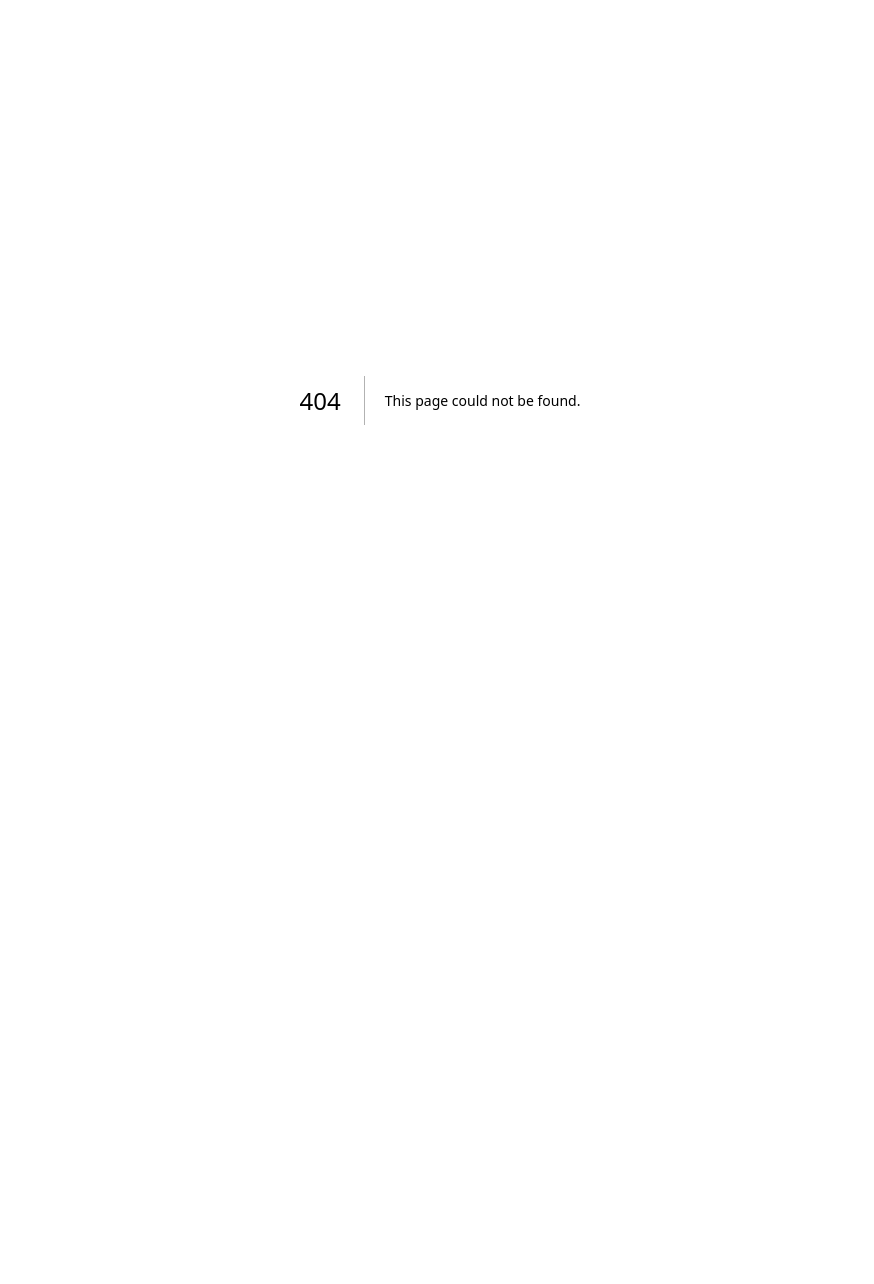
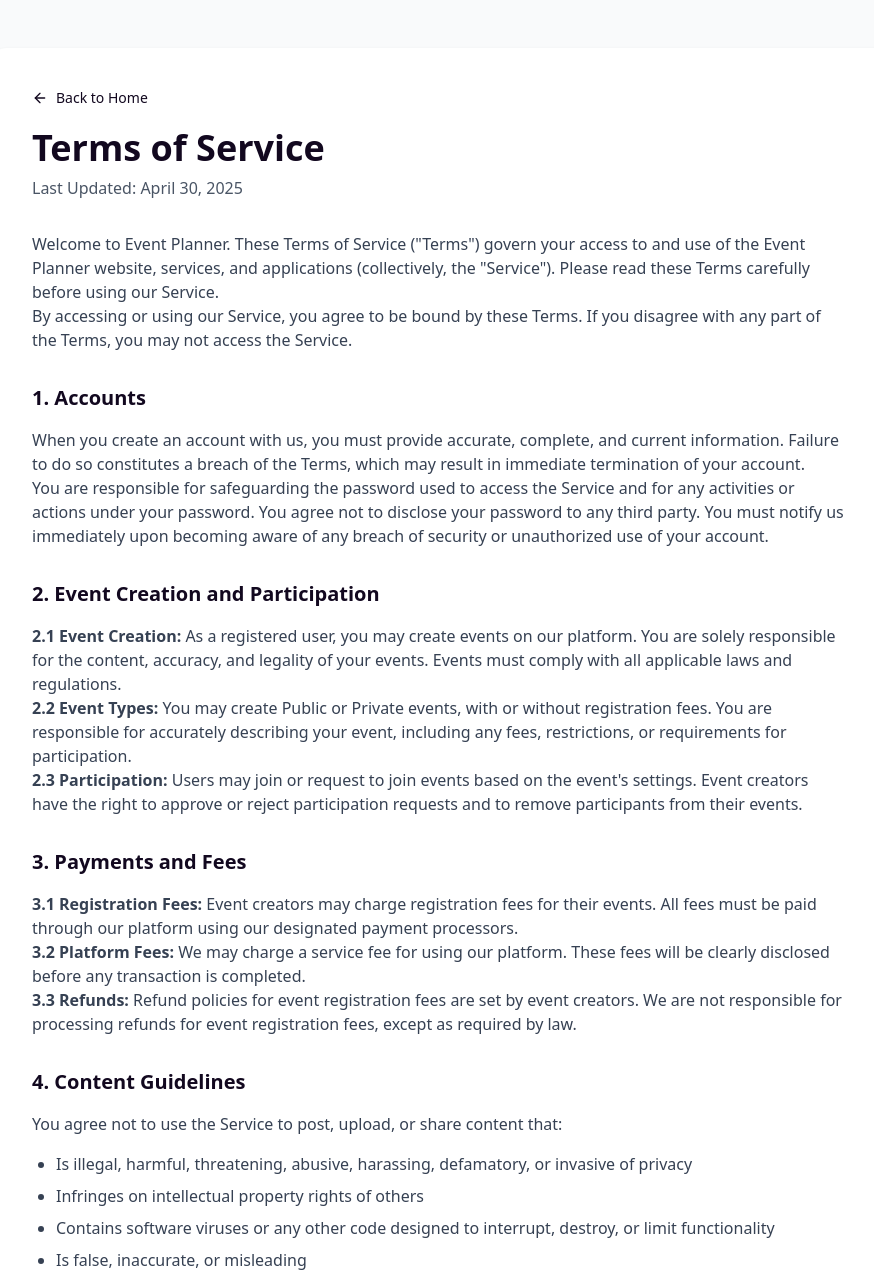
Before and after one commit to rockyhaque/eventlyze-client, a Next.js app: page /terms in a window 1280 px wide. Before the commit this address had no page. Shown: the top 1284 px of the page, without its empty margins (200-1074 px from the left). Before the commit the page ends 800 px from the top, so only its background shows below. Built offline with nearby package versions, Linux system fonts and the light colour scheme.

Commit message:
feat:add terms page

```diff
--- /dev/null
+++ b/src/app/(WithCommonLayout)/terms/page.tsx
@@ -0,0 +1,185 @@
+import Link from "next/link"
+import { Button } from "@/components/ui/button"
+import { ArrowLeft } from "lucide-react"
+
+export default function TermsOfServicePage() {
+  return (
+    <div className="min-h-screen bg-gray-50 py-12 px-4">
+      <div className="container mx-auto max-w-4xl">
+        <div className="bg-white rounded-xl shadow-sm p-6 md:p-10">
+          <div className="mb-8">
+            <Link
+              href="/"
+              className="inline-flex items-center text-sm text-[#12081F] hover:text-purple-700 transition-colors"
+            >
+              <ArrowLeft className="mr-2 h-4 w-4" />
+              Back to Home
+            </Link>
+            <h1 className="text-3xl md:text-4xl font-bold mt-4 text-[#12081F]">Terms of Service</h1>
+            <p className="text-gray-600 mt-2">Last Updated: April 30, 2025</p>
+          </div>
+
+          <div className="prose max-w-none text-gray-700">
+            <p>
+             {
+                ` Welcome to Event Planner. These Terms of Service ("Terms") govern your access to and use of the Event
+              Planner website, services, and applications (collectively, the "Service"). Please read these Terms
+              carefully before using our Service.`
+             }
+            </p>
+
+            <p>
+              By accessing or using our Service, you agree to be bound by these Terms. If you disagree with any part of
+              the Terms, you may not access the Service.
+            </p>
+
+            <h2 className="text-xl font-semibold mt-8 mb-4 text-[#12081F]">1. Accounts</h2>
+
+            <p>
+              When you create an account with us, you must provide accurate, complete, and current information. Failure
+              to do so constitutes a breach of the Terms, which may result in immediate termination of your account.
+            </p>
+
+            <p>
+              You are responsible for safeguarding the password used to access the Service and for any activities or
+              actions under your password. You agree not to disclose your password to any third party. You must notify
+              us immediately upon becoming aware of any breach of security or unauthorized use of your account.
+            </p>
+
+            <h2 className="text-xl font-semibold mt-8 mb-4 text-[#12081F]">2. Event Creation and Participation</h2>
+
+            <p>
+              <strong>2.1 Event Creation:</strong> As a registered user, you may create events on our platform. You are
+              solely responsible for the content, accuracy, and legality of your events. Events must comply with all
+              applicable laws and regulations.
+            </p>
+
+            <p>
+              <strong>2.2 Event Types:</strong> You may create Public or Private events, with or without registration
+              fees. You are responsible for accurately describing your event, including any fees, restrictions, or
+              requirements for participation.
+            </p>
+
+            <p>
+              <strong>2.3 Participation:</strong> {
+                `Users may join or request to join events based on the event's
+              settings. Event creators have the right to approve or reject participation requests and to remove
+              participants from their events.`
+              }
+            </p>
+
+            <h2 className="text-xl font-semibold mt-8 mb-4 text-[#12081F]">3. Payments and Fees</h2>
+
+            <p>
+              <strong>3.1 Registration Fees:</strong> Event creators may charge registration fees for their events. All
+              fees must be paid through our platform using our designated payment processors.
+            </p>
+
+            <p>
+              <strong>3.2 Platform Fees:</strong> We may charge a service fee for using our platform. These fees will be
+              clearly disclosed before any transaction is completed.
+            </p>
+
+            <p>
+              <strong>3.3 Refunds:</strong> Refund policies for event registration fees are set by event creators. We
+              are not responsible for processing refunds for event registration fees, except as required by law.
+            </p>
+
+            <h2 className="text-xl font-semibold mt-8 mb-4 text-[#12081F]">4. Content Guidelines</h2>
+
+            <p>You agree not to use the Service to post, upload, or share content that:</p>
+
+            <ul className="list-disc pl-6 my-4 space-y-2">
+              <li>Is illegal, harmful, threatening, abusive, harassing, defamatory, or invasive of privacy</li>
+              <li>Infringes on intellectual property rights of others</li>
+              <li>
+                Contains software viruses or any other code designed to interrupt, destroy, or limit functionality
+              </li>
+              <li>Is false, inaccurate, or misleading</li>
+              <li>Promotes discrimination, bigotry, racism, hatred, or harm against any individual or group</li>
+              <li>Is violent or threatening or promotes violence or actions that threaten any person or entity</li>
+            </ul>
+
+            <p>
+              We reserve the right to remove any content that violates these guidelines and to terminate accounts of
+              users who repeatedly violate them.
+            </p>
+
+            <h2 className="text-xl font-semibold mt-8 mb-4 text-[#12081F]">5. Intellectual Property</h2>
+
+            <p>
+              The Service and its original content, features, and functionality are and will remain the exclusive
+              property of Event Planner and its licensors. The Service is protected by copyright, trademark, and other
+              laws of both the United States and foreign countries.
+            </p>
+
+            <p>
+              By posting content on our Service, you grant us a non-exclusive, worldwide, royalty-free license to use,
+              reproduce, modify, adapt, publish, translate, and distribute it in any media format for the purpose of
+              providing and promoting the Service.
+            </p>
+
+            <h2 className="text-xl font-semibold mt-8 mb-4 text-[#12081F]">6. Limitation of Liability</h2>
+
+            <p>
+              In no event shall Event Planner, its directors, employees, partners, agents, suppliers, or affiliates be
+              liable for any indirect, incidental, special, consequential, or punitive damages, including without
+              limitation, loss of profits, data, use, goodwill, or other intangible losses, resulting from:
+            </p>
+
+            <ul className="list-disc pl-6 my-4 space-y-2">
+              <li>Your access to or use of or inability to access or use the Service</li>
+              <li>Any conduct or content of any third party on the Service</li>
+              <li>Any content obtained from the Service</li>
+              <li>Unauthorized access, use, or alteration of your transmissions or content</li>
+            </ul>
+
+            <h2 className="text-xl font-semibold mt-8 mb-4 text-[#12081F]">7. Termination</h2>
+
+            <p>
+              We may terminate or suspend your account immediately, without prior notice or liability, for any reason,
+              including without limitation if you breach the Terms. Upon termination, your right to use the Service will
+              immediately cease.
+            </p>
+
+            <h2 className="text-xl font-semibold mt-8 mb-4 text-[#12081F]">8. Changes to Terms</h2>
+
+            <p>
+              {`We reserve the right to modify or replace these Terms at any time. If a revision is material, we will try
+              to provide at least 30 days' notice prior to any new terms taking effect. What constitutes a material
+              change will be determined at our sole discretion.`}
+            </p>
+
+            <h2 className="text-xl font-semibold mt-8 mb-4 text-[#12081F]">9. Governing Law</h2>
+
+            <p>
+              These Terms shall be governed and construed in accordance with the laws of [Your Country/State], without
+              regard to its conflict of law provisions.
+            </p>
+
+            <h2 className="text-xl font-semibold mt-8 mb-4 text-[#12081F]">10. Contact Us</h2>
+
+            <p>
+              If you have any questions about these Terms, please contact us at{" "}
+              <a href="mailto:support@eventplanner.com" className="text-purple-700 hover:underline">
+                support@eventplanner.com
+              </a>
+              .
+            </p>
+          </div>
+
+          <div className="mt-12 pt-6 border-t border-gray-200">
+            <div className="flex flex-col sm:flex-row justify-between items-center gap-4">
+              <p className="text-gray-600 text-sm">
+                By using our service, you acknowledge that you have read and understood these Terms of Service.
+              </p>
+              <Button asChild className=" hover:bg-purple-900">
+                <Link href="/register">Return to Home</Link>
+              </Button>
+            </div>
+          </div>
+        </div>
+      </div>
+    </div>
+  )
+}
```
